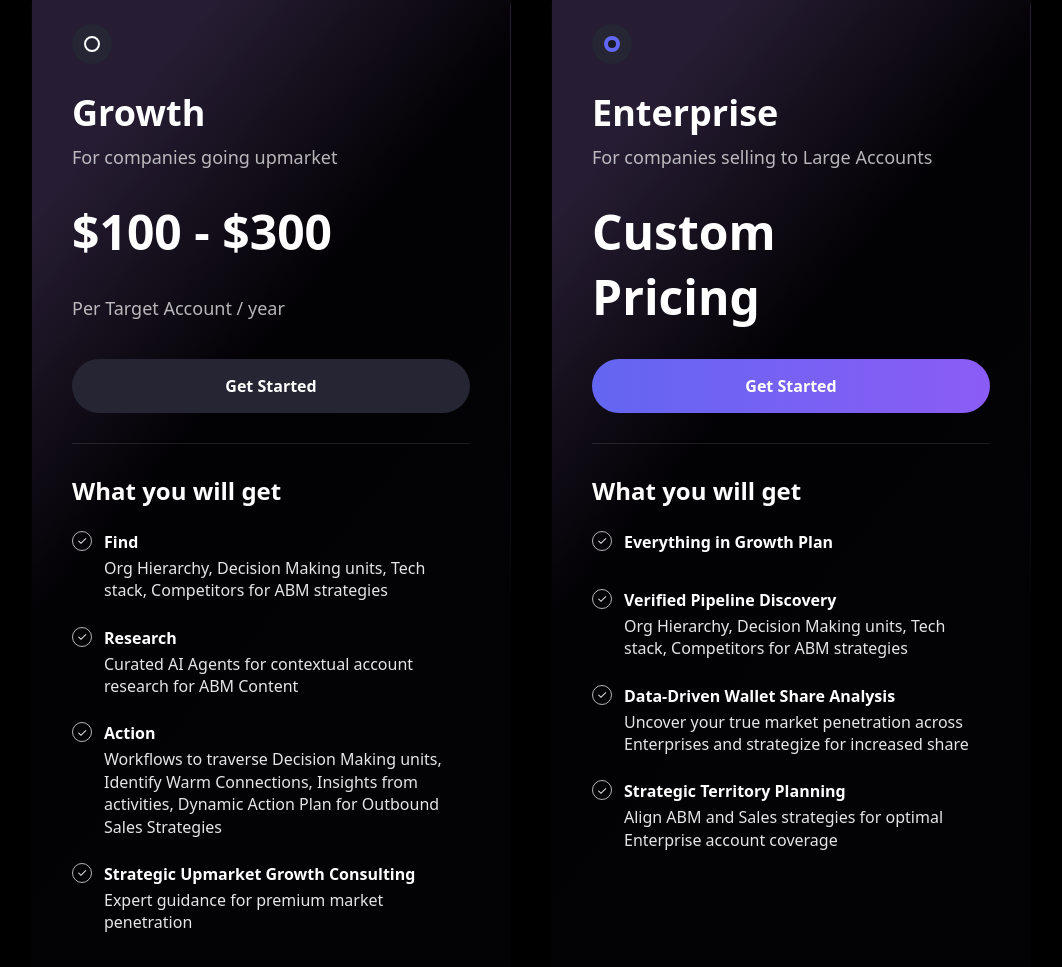
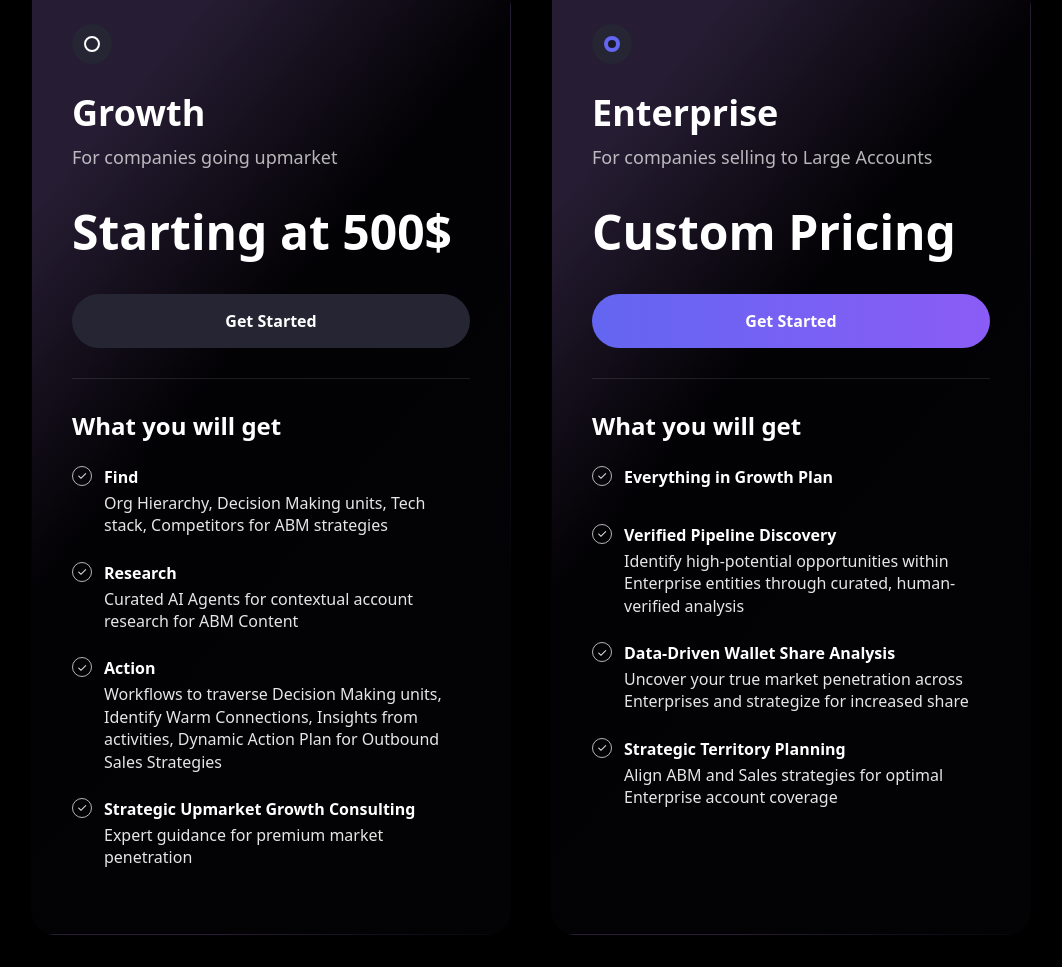
Before and after one commit to nurturev/nv_webpage, a website built with Vite: page index.html in a window 1280 px wide. Shown: the part 7899-8866 px from the top of the page, without its empty margins (109-1171 px from the left). Built offline with nearby package versions, Linux system fonts and the light colour scheme; a script that the page names is missing.

Commit message:
text changes

```diff
--- a/index.html
+++ b/index.html
@@ -3,7 +3,7 @@
 <head>
     <meta charset="UTF-8">
     <meta name="viewport" content="width=device-width, initial-scale=1.0">
-    <title>Nurturev</title>
+    <title>Nurturev | AI-Powered Enterprise Sales Intelligence</title>
     <link rel="stylesheet" href="src/styles/styles.css">
     <link rel="stylesheet" href="https://unpkg.com/aos@next/dist/aos.css" />
     <script src="https://unpkg.com/lucide@latest"></script>
@@ -655,7 +655,7 @@
           </div>
           <h2 class="title">Growth</h2>
           <p class="subtitle">For companies going upmarket</p>
-          <div class="price">$100 - $300 <br><span class="per-month">Per Target Account / year</span></div>
+          <div class="price">Starting at 500$<br><span class="per-month"></span></div>
           <a id="get-started-basic" class="btn">Get Started</a>
           <div class="divider"></div>
           <h3 class="features-title">What you will get</h3>
@@ -698,7 +698,7 @@
           </div>
           <h2 class="title">Enterprise</h2>
           <p class="subtitle">For companies selling to Large Accounts</p>
-          <div class="price"> Custom <br> Pricing </div>
+          <div class="price"> Custom Pricing </div>
           <a id="get-started-enterprise" class="btn">Get Started</a>
           <div class="divider"></div>
           <h3 class="features-title">What you will get</h3>
@@ -713,7 +713,7 @@
               <div class="feature-icon"></div>
               <div class="feature-content">
                 <h4 class="feature-title">Verified Pipeline Discovery</h4>
-                <div class="feature-text">Org Hierarchy, Decision Making units, Tech stack, Competitors for ABM strategies</div>
+                <div class="feature-text">Identify high-potential opportunities within Enterprise entities through curated, human-verified analysis</div>
              </div>
             </div>
             <div class="feature">
```
